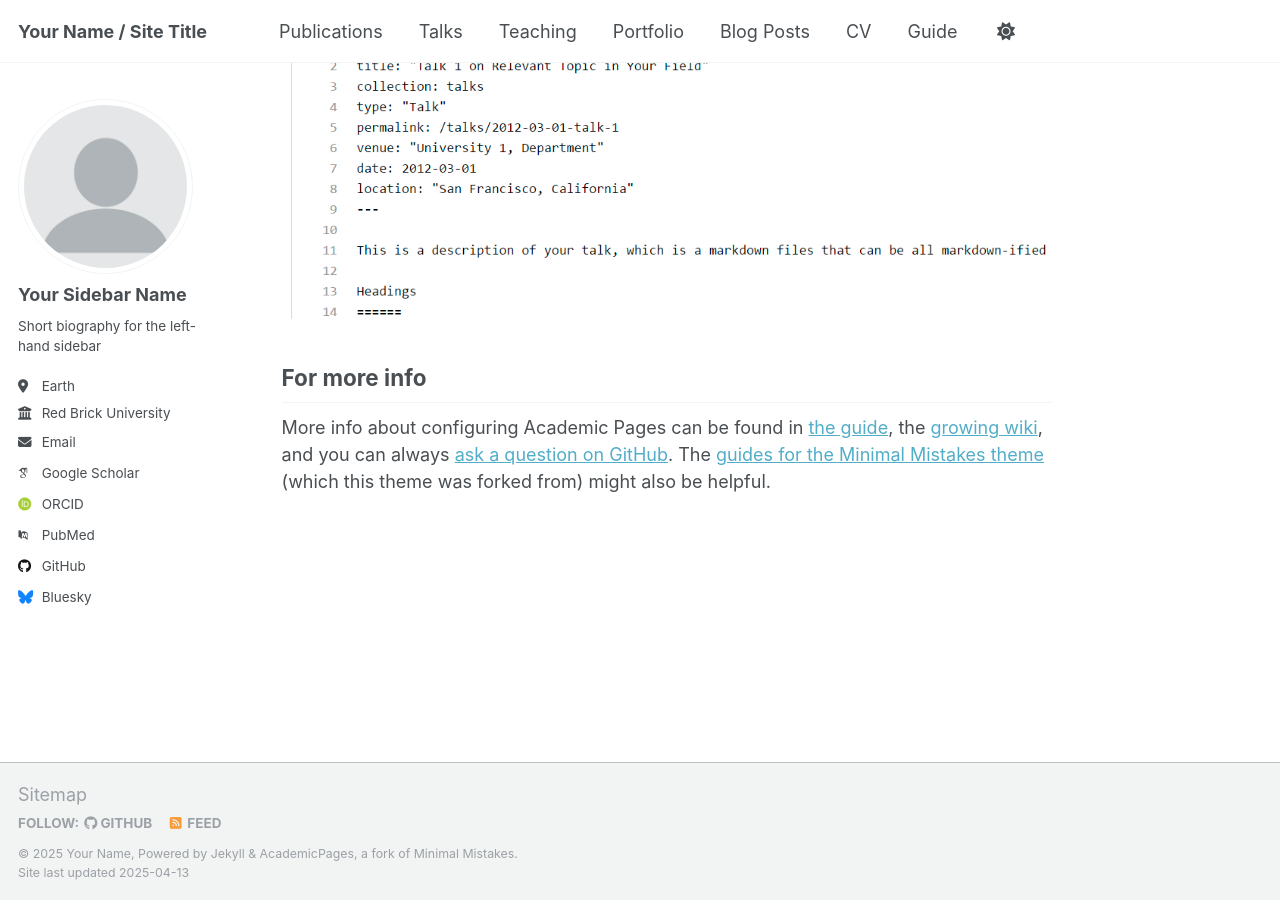
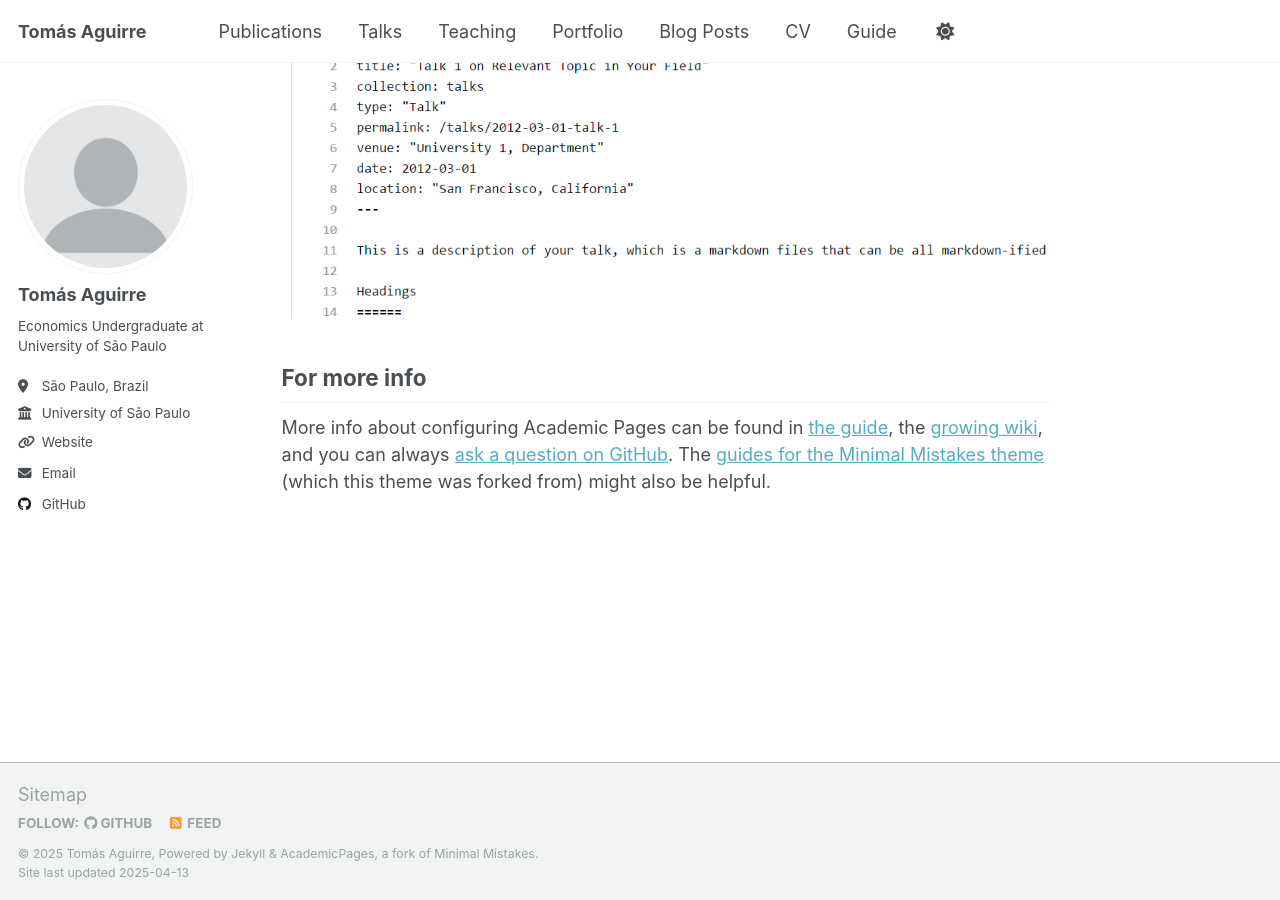
Before and after one commit to t6aguirre/t6aguirre.github.io, a Jekyll site: the page built from _pages/about.md, in a window 1280 px wide and 900 px high, scrolled down 2636 px. Built offline with Jekyll 4.4.1, drawn with Linux system fonts in a browser that asks for light colours; some web fonts are replaced.

Commit message:
Update _config.yml
Adding my personal info on config

```diff
--- a/_config.yml
+++ b/_config.yml
@@ -9,13 +9,13 @@
 # Basic Site Settings
 locale                   : "en-US"
 site_theme               : "default"
-title                    : "Your Name / Site Title"
+title                    : "Tomás Aguirre"
 title_separator          : "-"
-name                     : &name "Your Name"
-description              : &description "personal description"
-url                      : https://academicpages.github.io # the base hostname & protocol for your site e.g. "https://[your GitHub username].github.io"
+name                     : &name "Tomás Aguirre"
+description              : &description "Economics Undergraduate with AI Research Experience"
+url                      : https://t6aguirre.github.io # the base hostname & protocol for your site e.g. "https://[your GitHub username].github.io"
 baseurl                  : "" # the subpath of your site, e.g. "/blog"
-repository               : "academicpages/academicpages.github.io"
+repository               : "t6aguirre/t6aguirre.github.io"
 
 # Site Author - The following control what appear as part of the author content on the side bar.
 #               If a field is blank the icon and link will not appear, otherwise it will be shown.
@@ -23,21 +23,21 @@ repository               : "academicpages/academicpages.github.io"
 author:
   # Biographic information
   avatar           : "profile.png"
-  name             : "Your Sidebar Name"
+  name             : "Tomás Aguirre"
   pronouns         : # example: "she/her"
-  bio              : "Short biography for the left-hand sidebar"
-  location         : "Earth"
-  employer         : "Red Brick University"
-  uri              : # URL
-  email            : "none@example.org"
+  bio              : "Economics Undergraduate at University of São Paulo"
+  location         : "São Paulo, Brazil"
+  employer         : "University of São Paulo"
+  uri              : "https://t6aguirre.github.io/"
+  email            : "t6aguirre@gmail.com"
 
   # Academic websites
   arxiv            : # URL - Update with the correct link to your profile
-  googlescholar    : "https://scholar.google.com/citations?user=PS_CX0AAAAAJ"
+  googlescholar    : # "https://scholar.google.com/citations?user=PS_CX0AAAAAJ"
   impactstory      : # URL
-  orcid            : "http://orcid.org/yourorcidurl"
+  orcid            : # "http://orcid.org/yourorcidurl"
   semantic         : # URL
-  pubmed           : "https://www.ncbi.nlm.nih.gov/pubmed/?term=john+snow"
+  pubmed           : # "https://www.ncbi.nlm.nih.gov/pubmed/?term=john+snow"
   researchgate     : # URL
   scopus           : # URL
 
@@ -45,12 +45,12 @@ author:
   bitbucket        : # Username - Update with your username on the site
   codepen          : # Username
   dribbble         : # Username
-  github           : "academicpages"
+  github           : "t6aguirre"
   kaggle           : # Username
   stackoverflow    : # User number or user number and name (i.e., use "1" or "1/jeff-atwood")
 
   # Social media
-  bluesky          : "bsky.app" # Replace this with you Bluesky username
+  bluesky          : # "bsky.app" # Replace this with you Bluesky username
   facebook         : # Username
   flickr           : # Username
   foursquare       : # Username
```
